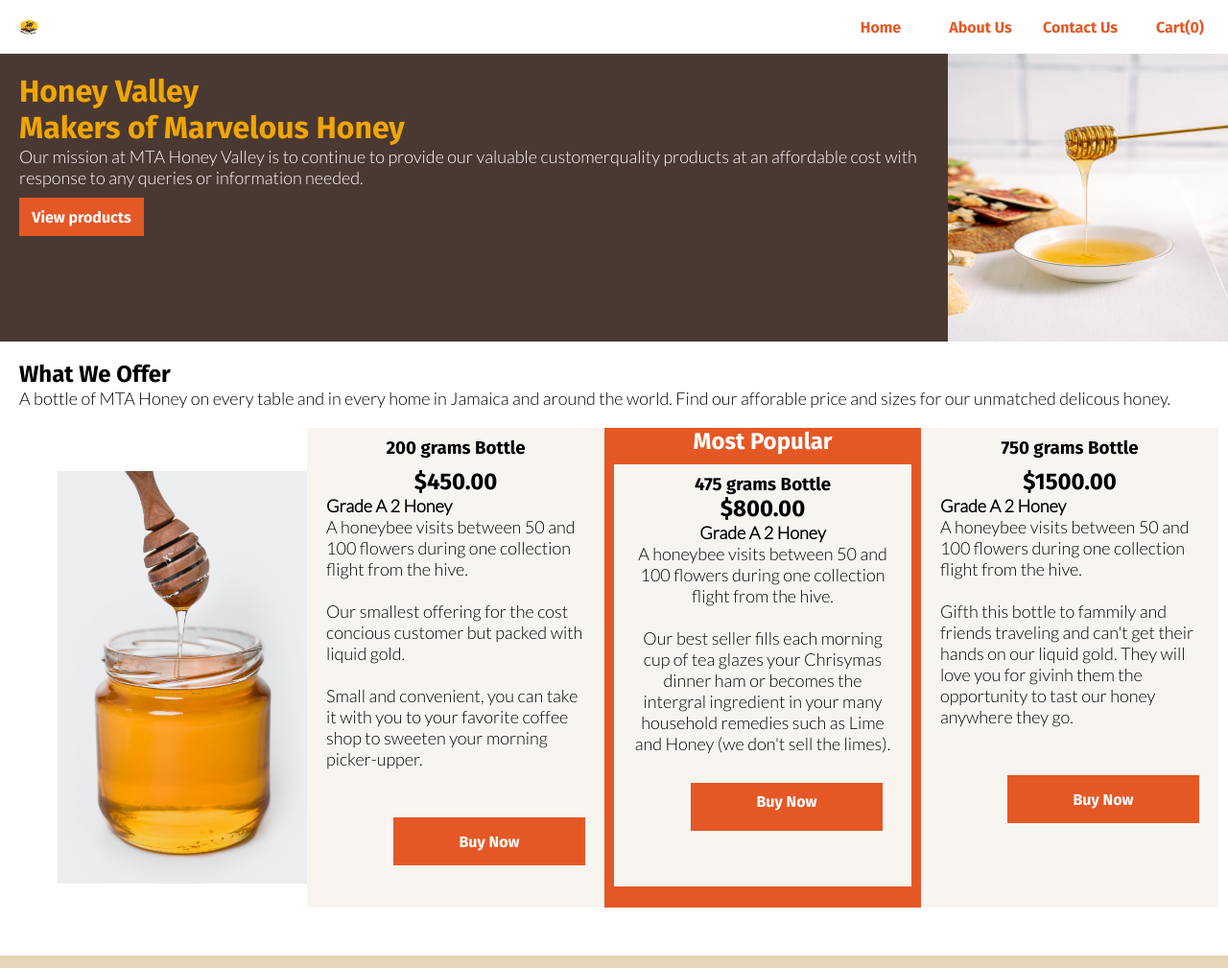
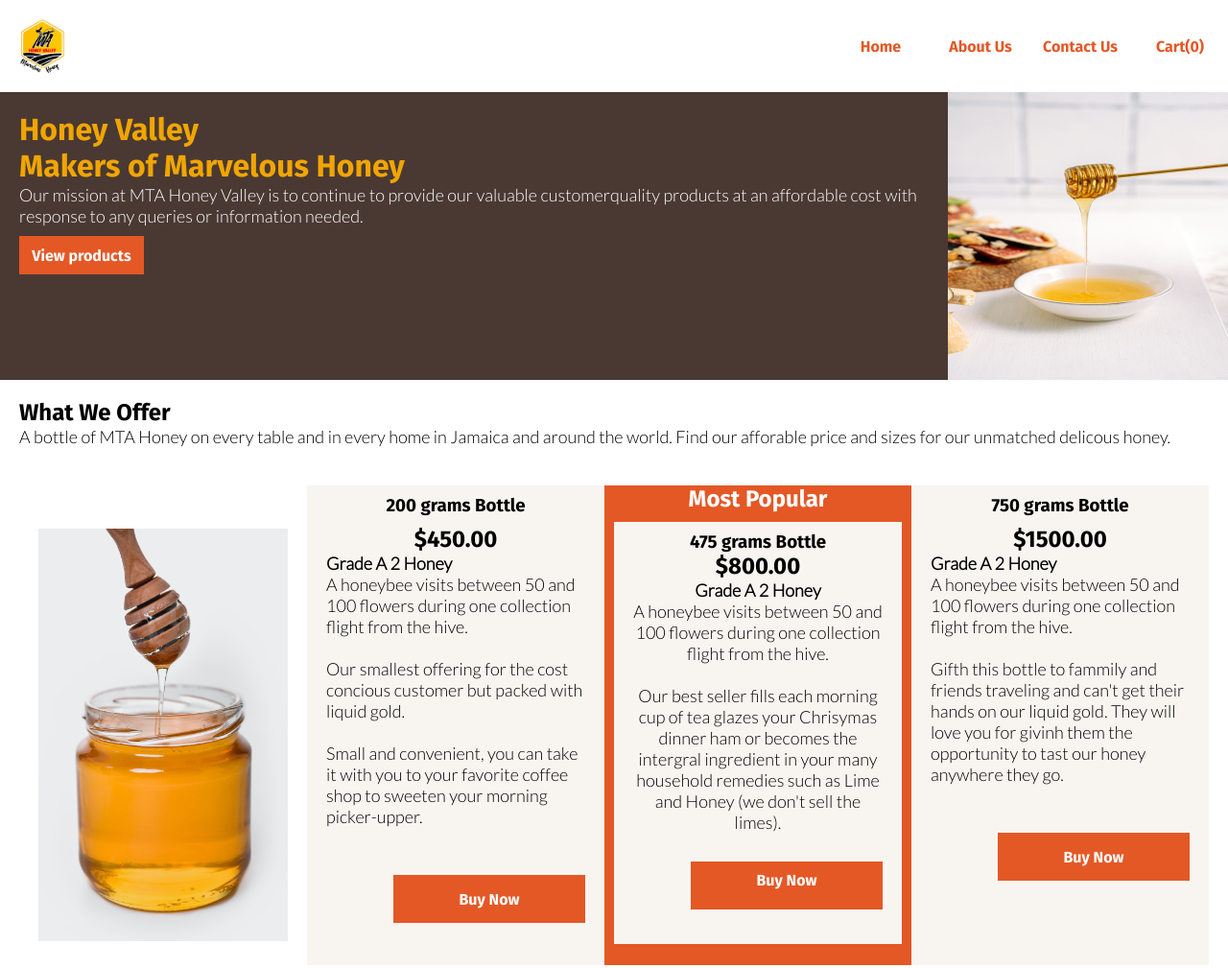
Before and after one commit to Iceofspade/honey_valley, a plain HTML site: page index.html in a window 1280 px wide. Shown: the top 1009 px of the page at 96% size. Drawn offline with Linux system fonts and the light colour scheme.

Commit message:
updated css

```diff
--- a/stylesheet.css
+++ b/stylesheet.css
@@ -16,14 +16,12 @@ header{
     display: flex;
     justify-content: space-between;
     align-items: center;
+    margin: 20px 0px 20px 20px;
 }
 .logo{
     cursor: pointer;
-    width: 40px;
+    width: 48px;
     height: 56px;
-    padding-bottom: 20px;
-    padding-left: 20px;
-    padding-top: 20px;
 }
 .nav_bar ul{
     list-style: none;
@@ -74,7 +72,7 @@ header{
     text-align: left;
 }
 .image_box{
-    height: 300px;
+    height: auto;
     width: 400px;
 }
 .view_button{
@@ -92,8 +90,7 @@ header{
     text-decoration: none;
 }
 .offer_text {
-    padding-top: 20px;
-    padding-left: 20px;
+    padding: 20px 20px;
 
 }
 .offer_text p {
@@ -106,21 +103,18 @@ header{
     display: flex;
     justify-content: space-between;
     align-items: center;
-    padding-top: 20px;
-    padding-left: 20px;
+    padding: 20px  20px;
     margin-right: 40px;
 
 }
 .product_container img{
     height: 450px;
     width: 300px;
-    padding-top: 20px;
-    padding-left: 40px;
+    padding: 20px 20px 0px 20px;
 }
 .product_box{
     background-color:#f8f5f1 ;
-    padding-left: 20px;
-    padding-right: 20px;
+    padding: 0px 20px 0px 20px;
     width: 380px;
     height: 500px;
 }
@@ -161,9 +155,7 @@ header{
 .highlighted_product div{
     background-color:  #f8f5f1;
     color: #000;
-    padding-top: 10px;
-    padding-left: 20px;
-    padding-right: 20px;
+    padding: 10px 20px 0px 20px;
     margin: 10px;
     height: 440px;
 
@@ -173,8 +165,7 @@ header{
     font-family: 'Fira Sans';
     height: 50px;
     width: 200px;
-    margin-top: 30px;
-    margin-left: 60px;
+    margin: 30px 0px 0px 60px;
 }
 .highlighted_product div div a {
     text-decoration: none;
@@ -258,7 +249,7 @@ border-radius: 100px;
 }
 .slogon_box{
     display: flex;
-justify-content: space-between;
+    justify-content: space-between;
     width: 100%;
     height: 100px;
     color: white;
```
